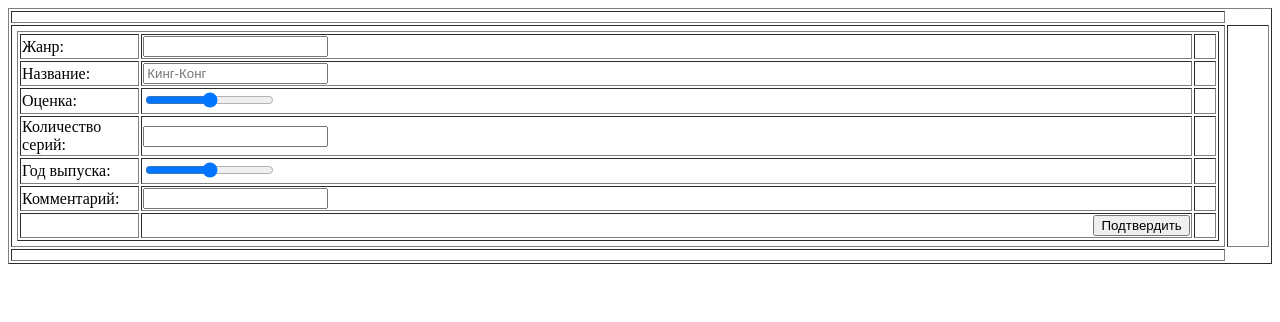
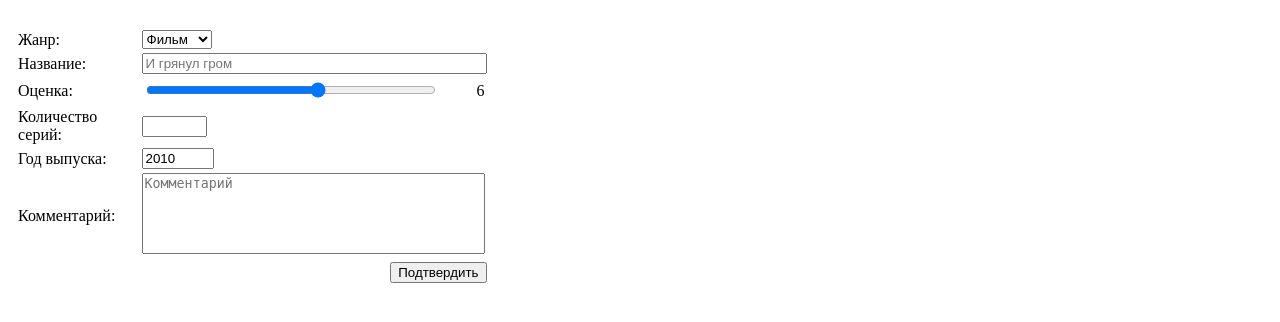
Before and after one commit to AllWayToDeath/My-Media-Rate-Project, a PHP site: page /pages/AddFilm.php in a window 1280 px wide. Shown: the top 322 px of the page. Run offline with PHP 8.4, Linux system fonts and the light colour scheme.

Commit message:
Форма ввода данных

```diff
--- a/pages/AddFilm.php
+++ b/pages/AddFilm.php
@@ -1,7 +1,41 @@
 <?
+/*
+TODO:
+Реализовать сеты фильмов
+Либо брать сеты готовых фильмов из БД
+*/
+
 require_once "../core/start.php";
 require_once "../core/config.php";
 require_once "../core/DBEngine.php";
+
+function wrapToQuotes($string)
+{
+	return '"'.$string.'"';
+}
+
+function randFilmName()
+{
+	$film_names = [
+		"Кинг-Конг"
+		,"Соник"
+		,"И грянул гром"
+		,"Области тьмы"
+		,"Бойцовский клуб"
+		,"Мертвое поле"
+		,"Пушки Акимбо"
+		,"Напролом"
+		,"Не грози южному централу"
+		,"Птичий короб"
+	];
+	$film_name_id = rand(0, count($film_names) - 1);
+	$random_film_name = $film_names[$film_name_id];
+	return wrapToQuotes($random_film_name);
+}
+
+$current_year = 2021;
+$default_rate = rand(1, 10);
+$placeholder_name_film = randFilmName();
 
 ?>
 
@@ -10,10 +44,20 @@ require_once "../core/DBEngine.php";
 
 <head>
 	<meta charset=<?=ENCODING ?>>
+
+	<style>
+		textarea
+		{
+			resize: none;
+		}
+		input[type="range"] {
+			width:290px;
+		}
+	</style>
 </head>
 <body>
 
-	<table border="1" width="100%" cellpadding="5">
+	<table border="0" width="100%" cellpadding="5">
 		<tr>
 			<td>
 
@@ -21,47 +65,68 @@ require_once "../core/DBEngine.php";
 		</tr>
 		<tr>
 			<td>
-				<form method="post" action="../core/login.php">
-				<table border="1" width="100%" cellpadding="1">
+				<form method="post" action="../core/.php">
+				<table border="0" width="100%" cellpadding="1">
 					<tr>
 						<td width="10%">Жанр:</td>
-						<td >
-							<input type="" name="typeFilm">
+						<td width="10%">
+							<select name="typeFilm" size="1" required="">
+								<option>Фильм</option>
+								<option>Сериал</option>
+								<option>Аниме</option>
+							</select>
 						</td>
 						<td></td>
 					</tr>
 					<tr>
 						<td>Название:</td>
 						<td>
-							<input type="text" name="nameFilm" placeholder="Кинг-Конг" size="20">
+							<input type="text" name="nameFilm" size="40" placeholder=<?=$placeholder_name_film?> >
 						</td>
 						<td></td>
 					</tr>
 					<tr>
 						<td>Оценка:</td>
 						<td>
-							<input type="range" name="rateFilm">
+							<table border="0" width="100%" cellpadding="0">
+								<tr>
+									<td>
+										<input type="range" id="rateFilm" name="rateFilm" min="0" max="10" step="1" oninput="printRate();" value=<?=$default_rate?> size="20">
+									</td>
+									<td align="right" width="10%">
+										<div id="printedValue">
+								<?=$default_rate?>
+							</div>
+									</td>
+								</tr>
+							</table>
+							<script>
+
+								function printRate() {
+									rangeValue = document.getElementById("rateFilm").value;
+									document.getElementById("printedValue").innerHTML = rangeValue;
+								}
+							</script>
 						</td>
-						<td></td>
 					</tr>
 					<tr>
 						<td>Количество серий:</td>
 						<td>
-							<input type="text" name="episodesFilm">
+							<input type="text" size="5" name="episodesFilm">
 						</td>
 						<td></td>
 					</tr>
 					<tr>
 						<td>Год выпуска:</td>
 						<td>
-							<input type="range" name="releaseFilm">
+							<input type="number" name="releaseFilm" min="1895" max=<?=$current_year?> step="1" size="4" maxlength="4" value="2010">
 						</td>
 						<td></td>
 					</tr>
 					<tr>
 						<td>Комментарий:</td>
 						<td>
-							<input type="test" name="commentFilm">
+							<textarea cols="40" rows="5" placeholder="Комментарий" maxlength="2048" name="commentFilm" ></textarea>
 						</td>
 						<td></td>
 					</tr>
--- a/pages/Main.php
+++ b/pages/Main.php
@@ -20,6 +20,7 @@
 				}
 				else
 				{
+					require_once "../core/userEngine.php";
 					require_once "parts/UserMenu.html";
 				}
 				var_dump($_SESSION['signined']);
--- a/pages/parts/UserMenu.html
+++ b/pages/parts/UserMenu.html
@@ -2,13 +2,13 @@
 <table border="1" width="100%" cellpadding="1">
 	<tr>
 		<td width="5%">
-			<input type="button" name="addUserButton" value="Добавить пользователя">
+			<input type="submit" name="addUserButton" value="Добавить пользователя">
 		</td>
 		<td></td>
 	</tr>
 	<tr>
 		<td width="5%">
-			<input type="button" name="addFilmButton" value="Добавить фильм">
+			<input type="submit" name="addFilmButton" value="Добавить фильм">
 		</td>
 		<td></td>
 	</tr>
```
